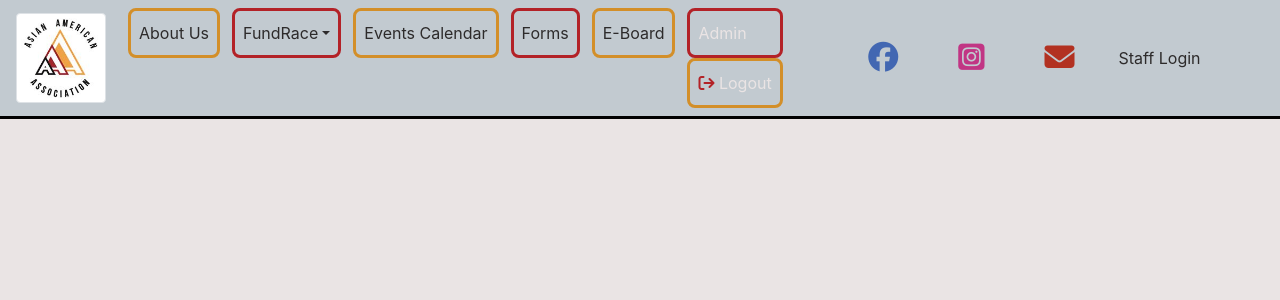
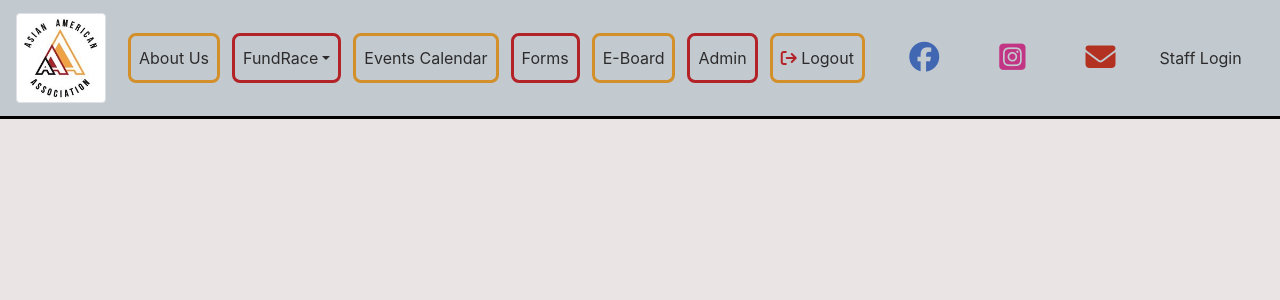
Before and after one commit to oleynes/FundRFID, a Django app: page /about/ in a window 1280 px wide. Shown: the top 300 px of the page. Run offline with Django 3.2, Linux system fonts and the light colour scheme; a user stored in the database is signed in; style sheets or scripts are compiled from the project's sources; some libraries are stand-ins or nearby versions.

Commit message:
fixed nav links

```diff
--- a/FundRFID/templates/core/base.html
+++ b/FundRFID/templates/core/base.html
@@ -34,7 +34,7 @@
                 </div>
             </li>
             <li class="nav-item list-item">
-                <a class="nav-link btn-gold item" href="{% url 'calendar' %}">Events Calendar</a>
+                <a class="nav-link btn-gold item" href="{% url 'events' %}">Events Calendar</a>
             </li>
             <li class="nav-item list-item">
                 <a class="nav-link btn-red item" href="{% url 'forms-index' %}">Forms</a>
@@ -45,8 +45,10 @@
 
             {% if user.is_superuser %}
             <li class="nav-item list-item">
-                <a class="nav-link btn-red" href="admin/">Admin</a>
-                <a class="nav-link btn-gold" href="logout/"><span class="fa-red fas fa-sign-out"></span> Logout</a>
+                <a class="nav-link btn-red item" href="{% url 'admin:index' %}">Admin</a>
+            </li>
+            <li class="nav-item list-item">
+                <a class="nav-link btn-gold item" href="{% url 'logout' %}"><span class="fa-red fas fa-sign-out"></span> Logout</a>
             </li>
             {% endif %}
             {% block nav %}
@@ -57,7 +59,7 @@
             <li class="nav-item list-item"><a href="https://instagram.com/tcnjaaa" class="item-inactive dropdown-item"><i class="fab fa-instagram-square insta"></i></a></li>
             <li class="nav-item list-item"><a href="mailto:aaa@tcnj.edu" class="item-inactive dropdown-item"><span class="fas fa-envelope email"></span></a></li>
             <li class="nav-item list-item">
-                <a class="nav-link theme-colors" href="admin/"> Staff Login</a>
+                <a class="nav-link theme-colors" href="{% url 'admin:index' %}"> Staff Login</a>
             </li>
         </ul>
     </div>
```
